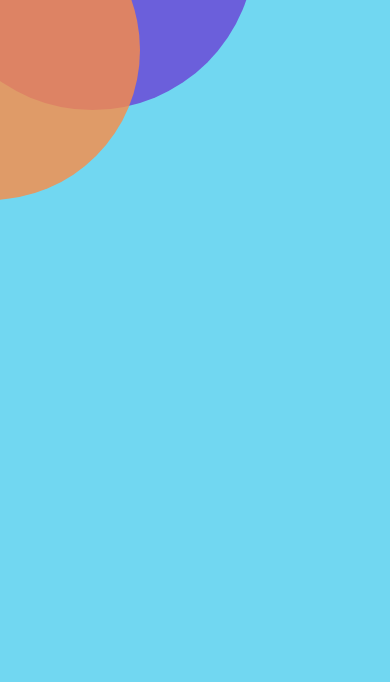
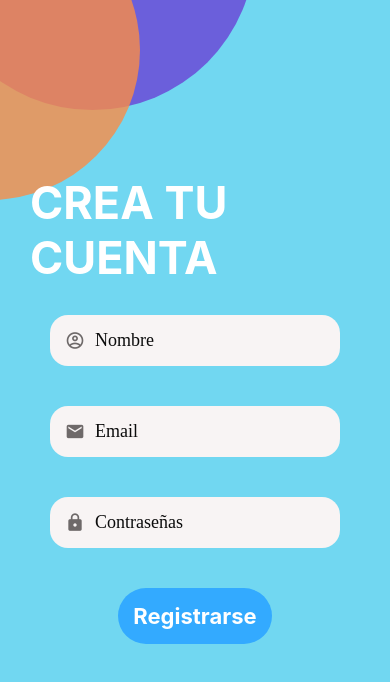
Before and after one commit to Bichotas/SquareCo, a React Native app: screen / in a window 390 px wide. Shown: the top 682 px of the page. Built offline with nearby package versions, Linux system fonts and the light colour scheme.

Commit message:
Cambiar color de fondo Register y los circulos
Para modificar el diseño de los circulos, en la carpeta Design esta el diseño de cada pantalla, ahi se cambia la posicion y todo

```diff
--- a/App.js
+++ b/App.js
@@ -1,11 +1,9 @@
 import React from "react";
 import { StyleSheet, Text } from "react-native";
-import TitleC from "./App/components/TitleC";
 
-import LoginScreen from "./App/screens/LoginScreen";
-
+import RegisterScreen from "./App/screens/RegisterScreen";
 export default function App() {
-  return <LoginScreen></LoginScreen>;
+  return <RegisterScreen></RegisterScreen>;
 }
 
 const styles = StyleSheet.create({
--- /dev/null
+++ b/App/components/InputFormC.js
@@ -0,0 +1,38 @@
+import React from "react";
+import { View, StyleSheet, TextInput, Platform } from "react-native";
+import { MaterialCommunityIcons } from "@expo/vector-icons";
+
+import defaultStyles from "../config/stylesGlobal";
+
+import colors from "../config/colors";
+function InputFormC({ icon, ...others }) {
+  return (
+    <View style={styles.container}>
+      {icon && (
+        <MaterialCommunityIcons
+          name={icon}
+          size={20}
+          color={colors.medium}
+          style={styles.icon}
+        />
+      )}
+      <TextInput style={defaultStyles.text} {...others} />
+    </View>
+  );
+}
+const styles = StyleSheet.create({
+  container: {
+    backgroundColor: colors.light,
+    borderRadius: 18,
+    flexDirection: "row",
+    alignItems: "center",
+
+    width: "100%",
+    padding: 15,
+    marginVertical: 20,
+  },
+  icon: {
+    marginRight: 10,
+  },
+});
+export default InputFormC;
--- a/App/config/colors.js
+++ b/App/config/colors.js
@@ -4,4 +4,6 @@ export default {
   naranja: "#FA8C47",
   white: "#fff",
   dark: "#0c0c0c",
+  medium: "#6e6969",
+  light: "#f8f4f4",
 };
--- a/App/screens/LoginScreen.js
+++ b/App/screens/LoginScreen.js
@@ -1,19 +1,84 @@
 import React from "react";
-import { StyleSheet } from "react-native";
+import { StyleSheet, Text, View, TouchableOpacity } from "react-native";
 // Designs
 import LoginCirclesD from "../designs/LoginCIrclesD";
 // Components
 import ScreenC from "../components/ScreenC";
 import ButtonC from "../components/ButtonC";
+import InputFormC from "../components/InputFormC";
+import colors from "../config/colors";
 function LoginScreen(props) {
-  return <ScreenC style={styles.loginScreen}>
-    <LoginCirclesD></LoginCirclesD>
-  </ScreenC>;
+  return (
+    <ScreenC style={styles.loginScreen}>
+      <LoginCirclesD></LoginCirclesD>
+      <View style={styles.container}>
+        <View style={styles.textContainer}>
+          <Text style={styles.texto}>Acceso</Text>
+        </View>
+        <View style={styles.formContainer}>
+          <InputFormC
+            placeholder="Email"
+            icon="email"
+            autoCapitalize="none"
+            autoCorrect={false}
+            keyboardType="email-address"
+            textContentType="emailAddress"
+          />
+          <InputFormC
+            autoCapitalize="none"
+            autoCorrect={false}
+            icon="lock"
+            placeholder="Password"
+            textContentType="password"
+            secureTextEntry={true}
+          />
+        </View>
+        <View style={styles.buttonContainer}>
+          <ButtonC title="ACCEDER" color="naranja" />
+          <TouchableOpacity>
+            <Text style={styles.link}>Olvidé mi contraseña</Text>
+          </TouchableOpacity>
+        </View>
+      </View>
+    </ScreenC>
+  );
 }
 const styles = StyleSheet.create({
   loginScreen: {
     backgroundColor: "#71D7F1",
-    alignItems: 'center'
-  }
+  },
+  container: {
+    flex: 1,
+    justifyContent: "center",
+    alignItems: "center",
+    padding: 20,
+  },
+  textContainer: {
+    alignItems: "center",
+    width: "100%",
+    paddingBottom: 20,
+  },
+  texto: {
+    color: colors.white,
+    fontWeight: "bold",
+    fontSize: 45,
+    textTransform: "uppercase",
+    // borderColor: colors.white,
+    // borderBottomWidth: 5,
+    textDecorationLine: "underline",
+  },
+  formContainer: {
+    width: "100%",
+    paddingHorizontal: 30,
+  },
+  buttonContainer: {
+    padding: 20,
+    alignItems: "center",
+  },
+  link: {
+    color: "#4626E8",
+    fontStyle: "italic",
+    textDecorationLine: "underline",
+  },
 });
 export default LoginScreen;
--- a/App/screens/RegisterScreen.js
+++ b/App/screens/RegisterScreen.js
@@ -1,8 +1,86 @@
 import React from "react";
+import { StyleSheet, Text, View, KeyboardAvoidingView } from "react-native";
+// Designs
+import LoginCirclesD from "../designs/LoginCIrclesD";
+// Components
 import ScreenC from "../components/ScreenC";
-import { View } from "react-native";
+import ButtonC from "../components/ButtonC";
+import InputFormC from "../components/InputFormC";
+import colors from "../config/colors";
 function RegisterScreen(props) {
-  return <ScreenC></ScreenC>;
+  return (
+    <ScreenC style={styles.loginScreen}>
+      <LoginCirclesD></LoginCirclesD>
+      <KeyboardAvoidingView style={styles.container} enabled={true}>
+        <View style={styles.textContainer}>
+          <Text style={styles.texto}>Crea tu cuenta</Text>
+        </View>
+        <View style={styles.formContainer}>
+          <InputFormC
+            placeholder="Nombre"
+            icon="account-circle-outline"
+            autoCapitalize="none"
+            autoCorrect={false}
+          />
+          <InputFormC
+            placeholder="Email"
+            icon="email"
+            autoCapitalize="none"
+            autoCorrect={false}
+            keyboardType="email-address"
+            textContentType="emailAddress"
+          />
+          <InputFormC
+            autoCapitalize="none"
+            autoCorrect={false}
+            icon="lock"
+            placeholder="Contraseñas"
+            textContentType="password"
+            secureTextEntry={true}
+          />
+        </View>
+        <View style={styles.buttonContainer}>
+          <ButtonC title="Registrarse" color="azul" />
+        </View>
+      </KeyboardAvoidingView>
+    </ScreenC>
+  );
 }
-const styles = StyleSheet.create({});
+const styles = StyleSheet.create({
+  loginScreen: {
+    backgroundColor: "#71D7F1",
+  },
+  container: {
+    flex: 1,
+    justifyContent: "center",
+    alignItems: "center",
+    padding: 20,
+  },
+  textContainer: {
+    alignItems: "center",
+    width: "100%",
+    padding: 10,
+  },
+  texto: {
+    color: colors.white,
+    fontWeight: "bold",
+    fontSize: 45,
+    textTransform: "uppercase",
+    // borderColor: colors.white,
+    // borderBottomWidth: 5,
+  },
+  formContainer: {
+    width: "100%",
+    paddingHorizontal: 30,
+  },
+  buttonContainer: {
+    padding: 20,
+    alignItems: "center",
+  },
+  link: {
+    color: "#4626E8",
+    fontStyle: "italic",
+    textDecorationLine: "underline",
+  },
+});
 export default RegisterScreen;
--- a/app.json
+++ b/app.json
@@ -19,7 +19,7 @@
     },
     "android": {
       "adaptiveIcon": {
-        "foregroundImage": "./App/assets/logo-squareco.jpeg",
+        "foregroundImage": "./App/assets/adaptive-icon.png",
         "backgroundColor": "#FFFFFF"
       }
     },
```
